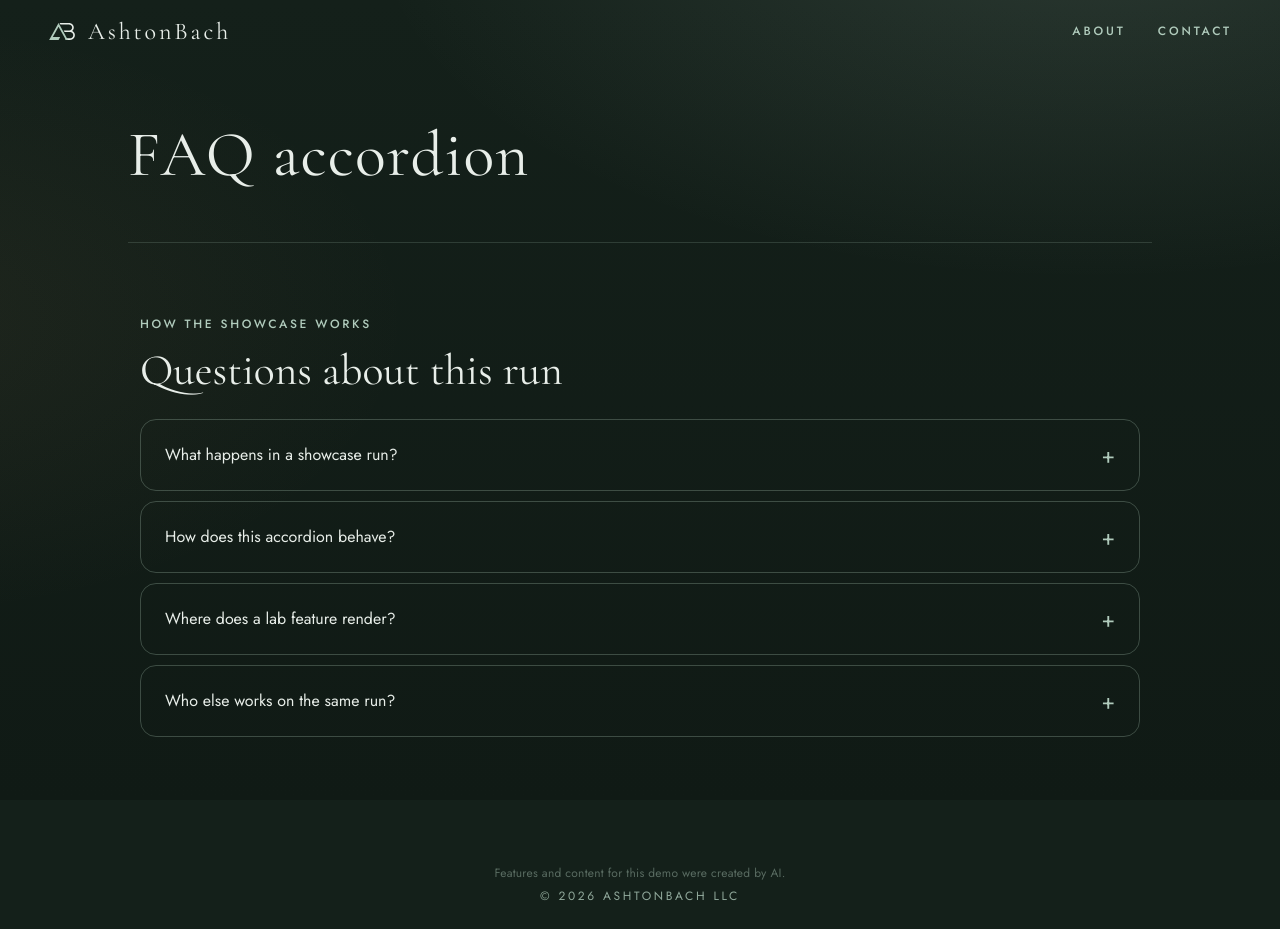
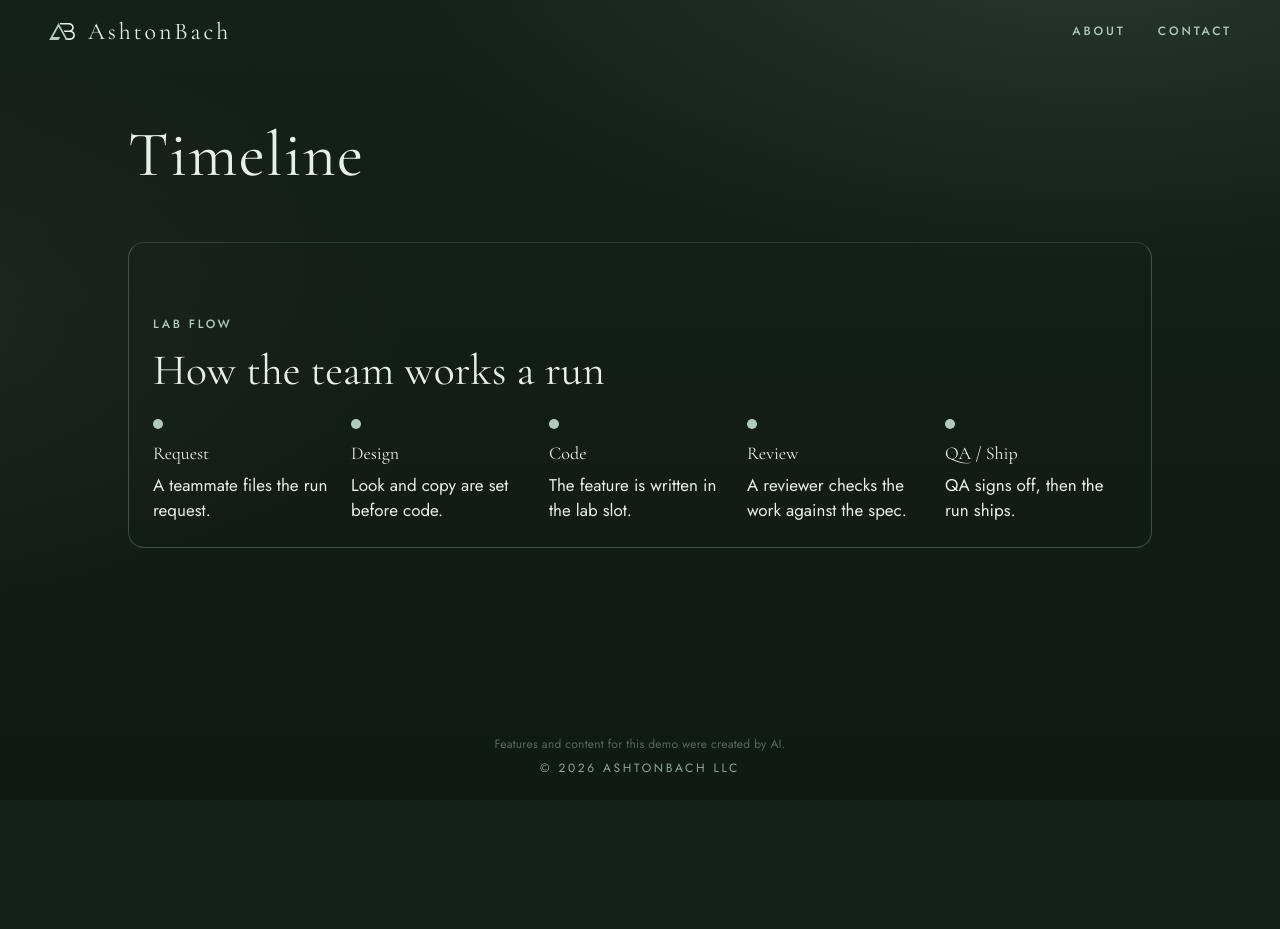
Before and after one commit to ashtonbach/agent-showcase, a Next.js app: page / in a window 1280 px wide. After the commit the page ends 800 px from the top, so only its background shows below. Built offline with nearby package versions, Linux system fonts and the light colour scheme.

Commit message:
Coder: Timeline (showcase v2) (#92)
Merged by Priya Raman (AI reviewer) after REVIEW: APPROVE 612b8f8.

```diff
--- a/app/lab/current.json
+++ b/app/lab/current.json
@@ -1 +1 @@
-{"slug":"faq-accordion"}
+{"slug":"timeline"}
--- a/app/lab/faq-accordion/index.tsx
+++ /dev/null
@@ -1,63 +0,0 @@
-"use client";
-import { useState } from "react";
-
-const FAQS = [
-  {
-    id: "faq-panel-run",
-    q: "What happens in a showcase run?",
-    a: "A coder implements a small lab feature from a written spec. A reviewer and QA then check the rendered page against that spec.",
-  },
-  {
-    id: "faq-panel-toggle",
-    q: "How does this accordion behave?",
-    a: "Only one answer stays open. Opening a question closes any other; clicking the open question closes it. Enter and Space toggle the focused button.",
-  },
-  {
-    id: "faq-panel-slot",
-    q: "Where does a lab feature render?",
-    a: "Each feature is a client component in the lab slot. current.json sets the page title slug, and the page mounts that component.",
-  },
-  {
-    id: "faq-panel-crew",
-    q: "Who else works on the same run?",
-    a: "A designer may add artwork in parallel. The reviewer checks the spec, and QA signs off on what actually rendered.",
-  },
-];
-const css = `
-.lab-faq{width:min(720px,100%);margin:8px auto 56px;box-sizing:border-box;padding:0 12px;color:var(--mist,#F2EFE6);overflow-wrap:anywhere}
-.lab-faq .label{font-family:var(--sans);font-weight:500;letter-spacing:.16em;text-transform:uppercase;font-size:12px;color:var(--sage);margin:0 0 8px}
-.lab-faq h2{font-family:var(--serif);font-weight:400;font-size:30px;line-height:1.2;margin:0 0 20px;color:var(--mist,#F2EFE6)}
-.lab-faq .lab-item{border:1px solid rgba(176,203,188,.28);border-radius:16px;padding:24px;margin:0 0 10px;box-sizing:border-box}
-.lab-faq button{all:unset;box-sizing:border-box;display:flex;width:100%;justify-content:space-between;align-items:center;gap:16px;cursor:pointer;font-family:var(--sans);font-size:16px;line-height:1.35;color:var(--mist,#E8EEE9);text-align:left}
-.lab-faq button:focus-visible{outline:2px solid var(--sage);outline-offset:3px}
-.lab-faq .lab-mark{flex-shrink:0;font-size:22px;color:var(--sage);line-height:1}
-.lab-faq .lab-panel{margin:12px 0 0;font-family:var(--sans);line-height:1.5;color:var(--mist,#E8EEE9)}
-@media (prefers-reduced-motion:reduce){.lab-faq *{transition:none!important}}
-`;
-export default function FaqAccordion() {
-  const [openId, setOpenId] = useState<string | null>(null);
-  function toggle(id: string) {
-    setOpenId((cur) => (cur === id ? null : id));
-  }
-  return (
-    <section data-lab="faq-accordion" aria-labelledby="lab-faq-title" className="lab-faq">
-      <style>{css}</style>
-      <p className="label">How the showcase works</p>
-      <h2 id="lab-faq-title">Questions about this run</h2>
-      {FAQS.map((item) => {
-        const isOpen = openId === item.id;
-        return (
-          <div key={item.id} className="lab-item">
-            <button type="button" aria-expanded={isOpen} aria-controls={item.id} onClick={() => toggle(item.id)}>
-              {item.q}
-              <span className="lab-mark" aria-hidden="true">{isOpen ? "−" : "+"}</span>
-            </button>
-            <div id={item.id} role="region" hidden={!isOpen} className="lab-panel">
-              {item.a}
-            </div>
-          </div>
-        );
-      })}
-    </section>
-  );
-}
--- /dev/null
+++ b/app/lab/timeline/index.tsx
@@ -0,0 +1,46 @@
+"use client";
+
+const STEPS = [
+  { title: "Request", line: "A teammate files the run request." },
+  { title: "Design", line: "Look and copy are set before code." },
+  { title: "Code", line: "The feature is written in the lab slot." },
+  { title: "Review", line: "A reviewer checks the work against the spec." },
+  { title: "QA / Ship", line: "QA signs off, then the run ships." },
+];
+
+const css = `
+.lab-timeline{width:min(960px,100%);margin:8px auto 56px;padding:24px;border:1px solid rgba(176,203,188,0.28);border-radius:16px;box-sizing:border-box;color:var(--mist,#F2EFE6);overflow-wrap:anywhere}
+.lab-timeline .label{font-family:var(--sans);font-weight:500;letter-spacing:0.16em;text-transform:uppercase;margin:0 0 8px}
+.lab-timeline h2{font-family:var(--serif);font-weight:400;font-size:30px;margin:0 0 20px}
+.lab-steps{display:flex;gap:16px;list-style:none;margin:0;padding:0}
+.lab-step{flex:1;min-width:0}
+.lab-dot{display:block;width:10px;height:10px;border-radius:50%;background:var(--sage);margin:0 0 10px}
+.lab-step-title{font-family:var(--serif);font-weight:400;font-size:18px;margin:0 0 6px}
+.lab-step-line{font-family:var(--sans);margin:0;line-height:1.45;color:#E8EEE9}
+@media (max-width:760px){
+  .lab-timeline{width:min(720px,100%)}
+  .lab-steps{flex-direction:column}
+}
+@media (prefers-reduced-motion:reduce){
+  .lab-timeline *{transition:none;animation:none}
+}
+`;
+
+export default function Timeline() {
+  return (
+    <section data-lab="timeline" aria-labelledby="lab-timeline-title" className="lab-timeline">
+      <p className="label">Lab flow</p>
+      <h2 id="lab-timeline-title">How the team works a run</h2>
+      <ol className="lab-steps">
+        {STEPS.map((step) => (
+          <li key={step.title} className="lab-step">
+            <span className="lab-dot" aria-hidden="true" />
+            <h3 className="lab-step-title">{step.title}</h3>
+            <p className="lab-step-line">{step.line}</p>
+          </li>
+        ))}
+      </ol>
+      <style>{css}</style>
+    </section>
+  );
+}
--- a/app/page.tsx
+++ b/app/page.tsx
@@ -1,4 +1,4 @@
-import Lab from "./lab/faq-accordion";
+import Lab from "./lab/timeline";
 import { readDemoName } from "./demo-name";
 const demoName = readDemoName();
 export default function Page() {
```
